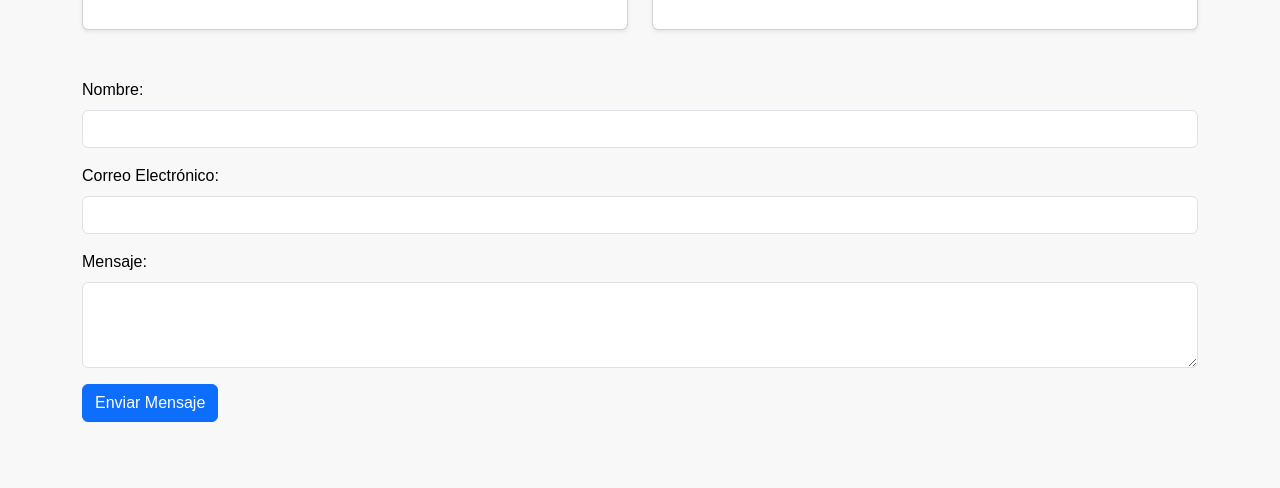
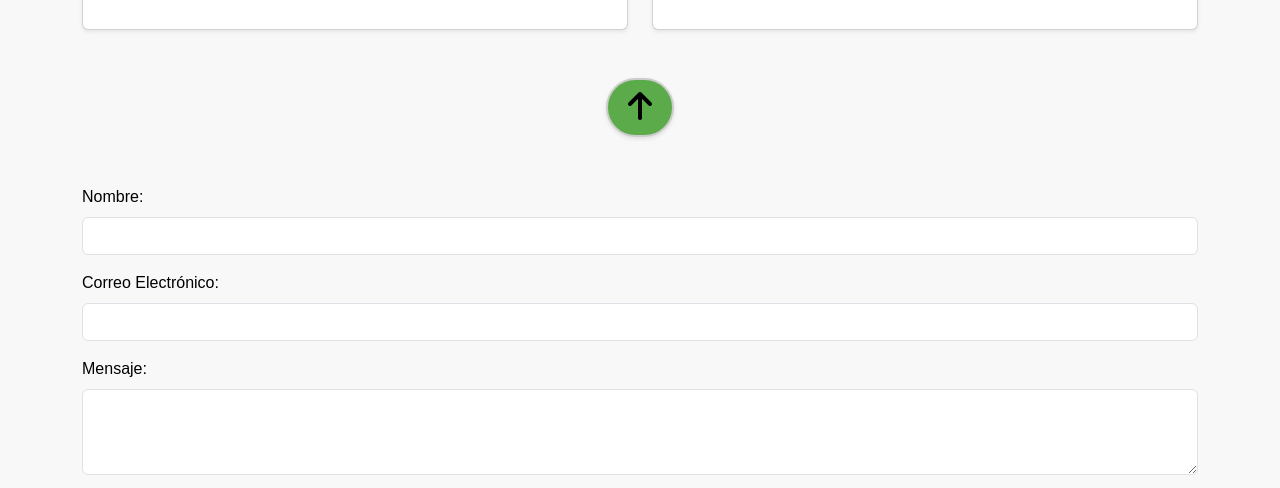
Before and after one commit to eMMa87CR/Victor-Emmanuel-Mercado---Comision-56575, a plain HTML site: page html/contacto.html in a window 1280 px wide. Shown: the part 940-1428 px from the top of the page. Drawn offline with nearby package versions, Linux system fonts and the light colour scheme.

Commit message:
cambio en el codigo

```diff
--- a/html/contacto.html
+++ b/html/contacto.html
@@ -84,6 +84,10 @@
                     </div>
                 </div>
             </div>
+            <!--Boton top-->
+            <div class="text-center mt-5 boton-top" data-aos="fade-up">
+                <a href="#top" class="boton-flotante"><i class="fas fa-arrow-up fa-2x"></i></a>
+            </div>
         </section>
 
         <!--Formulario de Contacto Personalizado-->
```
Lines whose indentation alone changed are shown as unchanged.
